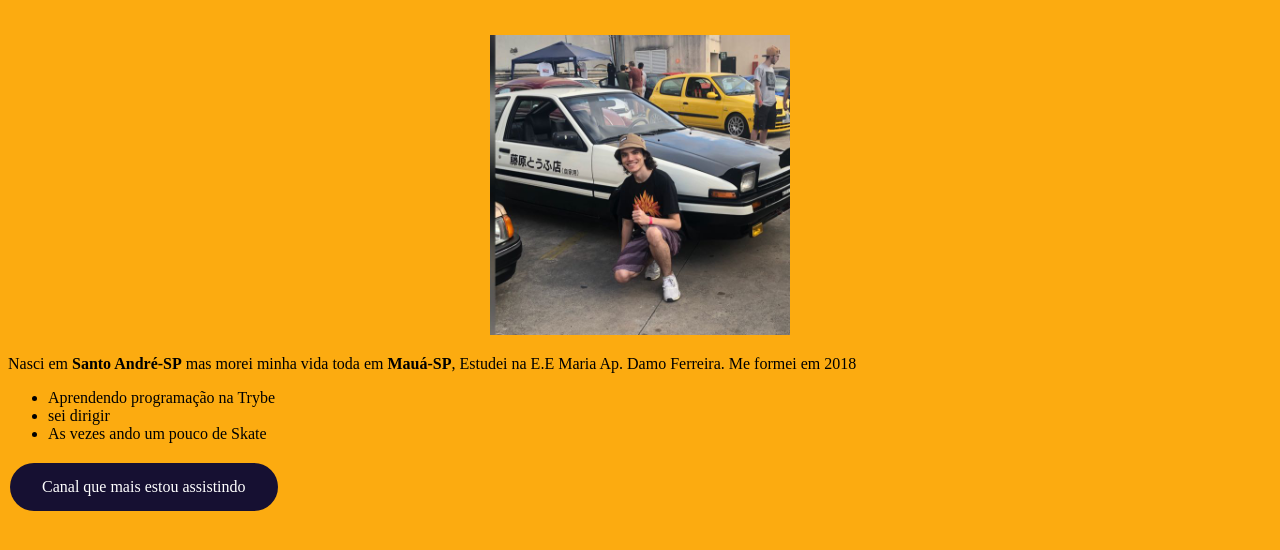
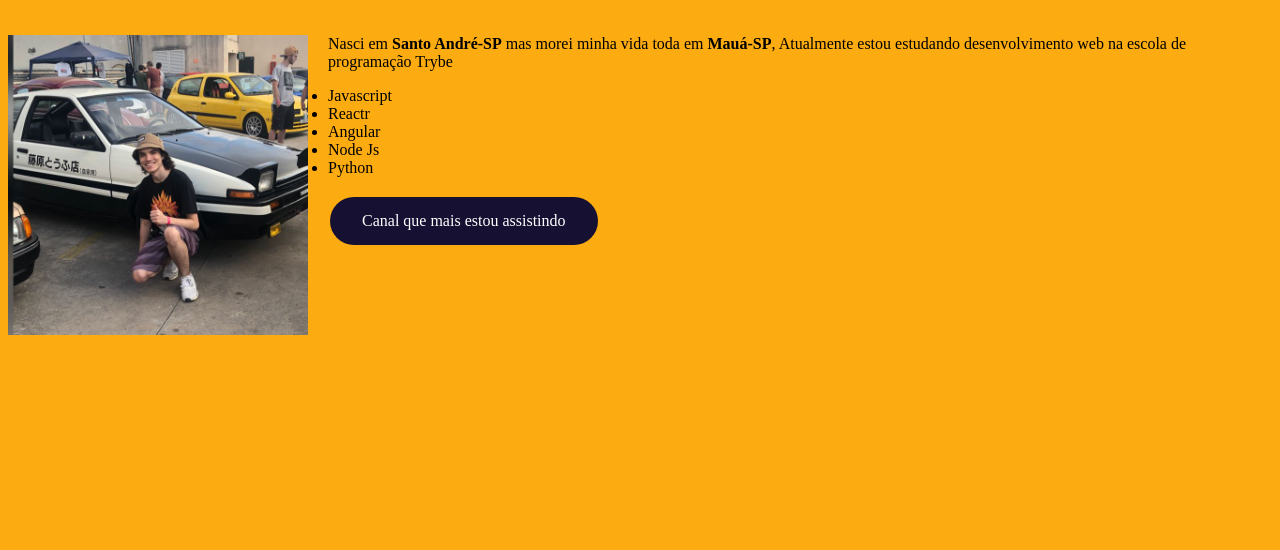
Before and after one commit to ThalesLuan/ThalesLuan.github.io, a plain HTML site: page index.html in a window 1280 px wide. Shown: the part 206-756 px from the top of the page. Drawn offline with Linux system fonts and the light colour scheme; a web font is replaced by a local one.

Commit message:
arruma fotos e muda lista

```diff
--- a/index.html
+++ b/index.html
@@ -22,28 +22,27 @@
     <div id="header">
         <h1>Olá, seja Bem vindo ao meu portfólio</h1>
         <h2>Meu nome é Thales Luan</h2>
-    </div>
+        <div id="profile-pic">
 
-    <div>
-        <div id="img-align">
             <img src="/Images/265225518_881623082397720_5054907710694767392_n.jpg" alt="Thales Luan ao lado de um carro"
                 width="300">
         </div>
+    </div>
 
     </div>
 
     <div class="main-paragraph">
-        <p>Nasci em <strong>Santo André-SP</strong> mas morei minha vida toda em <strong>Mauá-SP</strong>, Estudei na
-            E.E
-            Maria Ap. Damo Ferreira. Me formei
-            em 2018</p>
+        <p>Nasci em <strong>Santo André-SP</strong> mas morei minha vida toda em <strong>Mauá-SP</strong>, Atualmente
+            estou estudando desenvolvimento web na escola de programação Trybe</p>
     </div>
 
     <div id="list">
         <ul>
-            <li>Aprendendo programação na Trybe</li>
-            <li>sei dirigir</li>
-            <li>As vezes ando um pouco de Skate</li>
+            <li>Javascript</li>
+            <li>Reactr</li>
+            <li>Angular</li>
+            <li>Node Js</li>
+            <li>Python</li>
         </ul>
     </div>
     <div class="botao">
--- a/style.css
+++ b/style.css
@@ -30,8 +30,12 @@
             text-align: center;
         }
 
-        #img-align {
+        #profile-pic{
+
             text-align: center;
+            float: left;
+            margin-right: 20px;
+
         }
 
         .button:hover{
```
